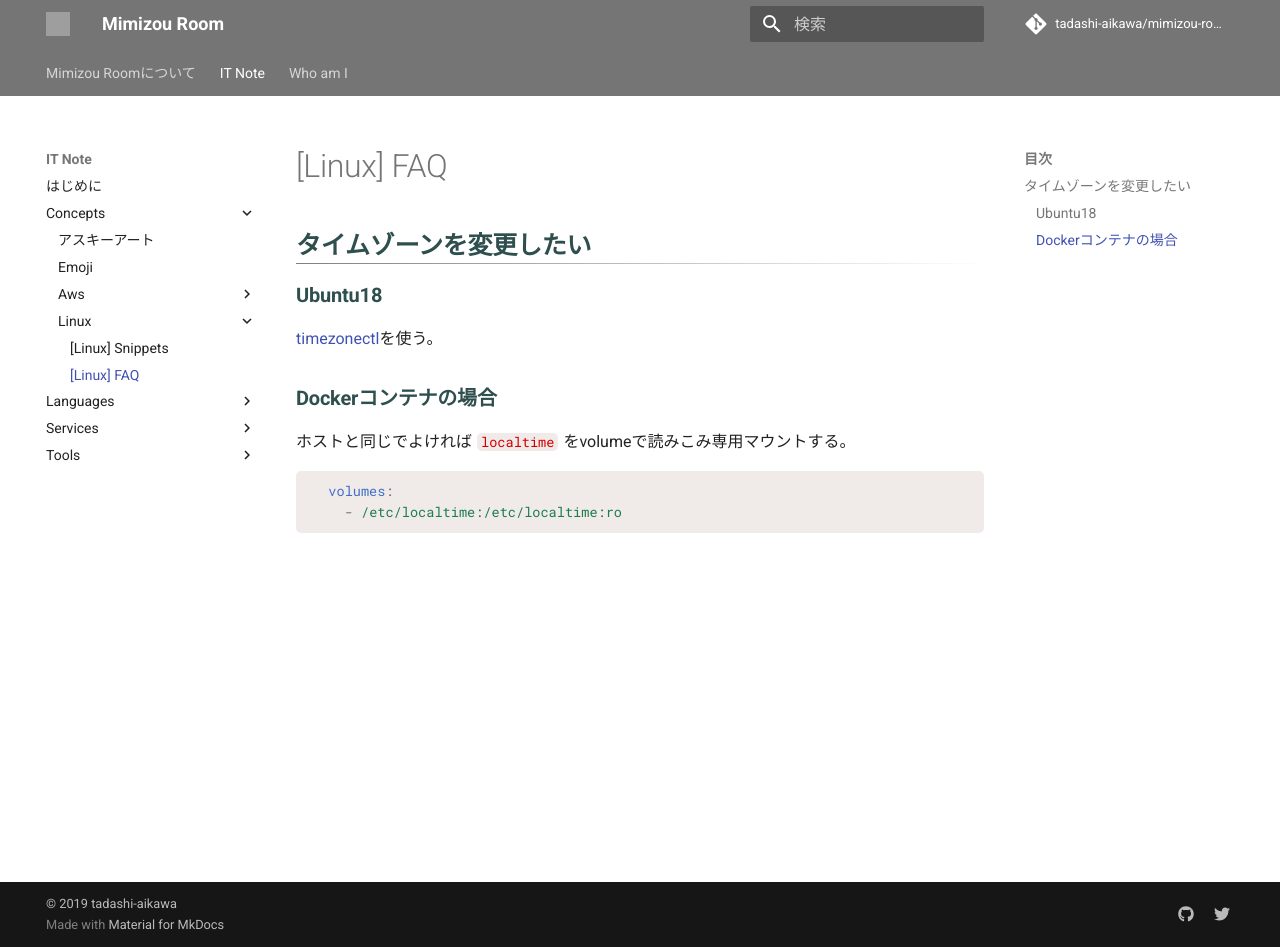
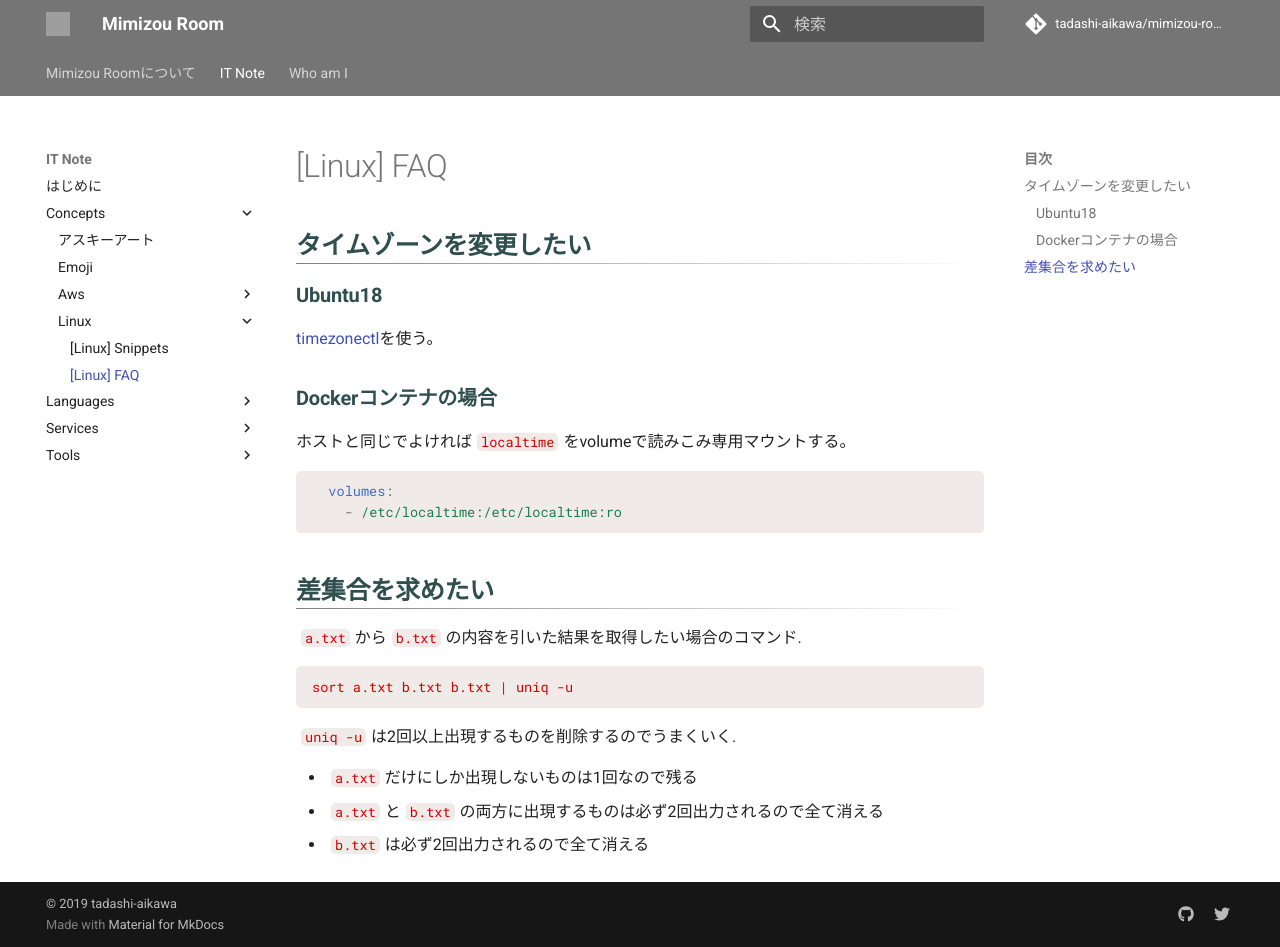
Before and after one commit to tadashi-aikawa/mimizou-room, an MkDocs documentation site: the page built from docs/IT_Note/concepts/linux/trouble.md, in a window 1280 px wide and 947 px high. Built offline with MkDocs 1.6.1 and Material for MkDocs 9.7.7, drawn with Linux system fonts in a browser that asks for light colours; comment, search, counter and statistics services are not loaded; grey boxes are pictures that could not be loaded.

Commit message:
[Linux] 差集合を求めるコマンドの追加

````diff
--- a/docs/IT_Note/concepts/linux/trouble.md
+++ b/docs/IT_Note/concepts/linux/trouble.md
@@ -16,3 +16,19 @@
   volumes:
     - /etc/localtime:/etc/localtime:ro
 ```
+
+
+差集合を求めたい
+----------------
+
+`a.txt`から`b.txt`の内容を引いた結果を取得したい場合のコマンド.
+
+```
+sort a.txt b.txt b.txt | uniq -u
+```
+
+`uniq -u`は2回以上出現するものを削除するのでうまくいく.
+
+* `a.txt`だけにしか出現しないものは1回なので残る
+* `a.txt`と`b.txt`の両方に出現するものは必ず2回出力されるので全て消える
+* `b.txt`は必ず2回出力されるので全て消える
````
